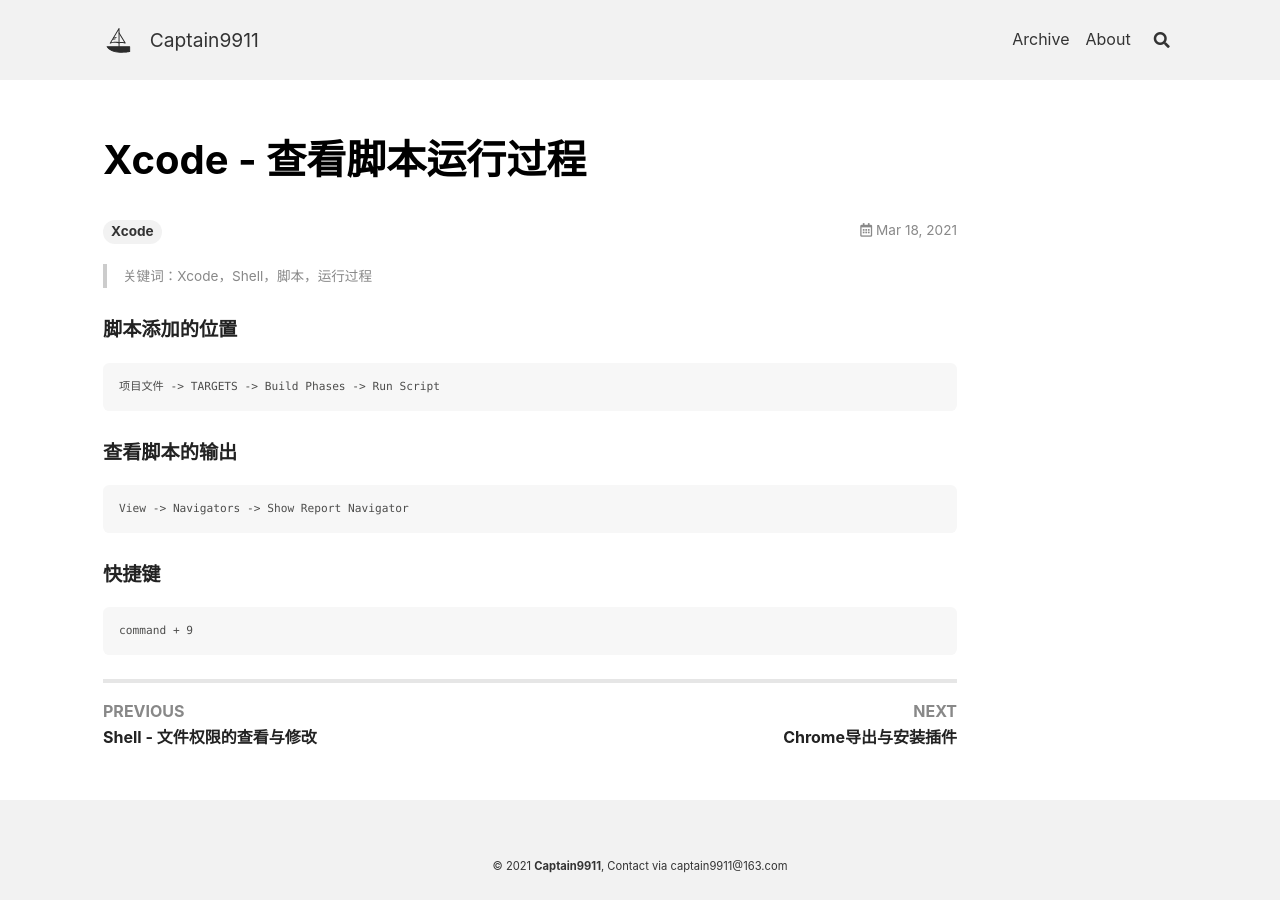
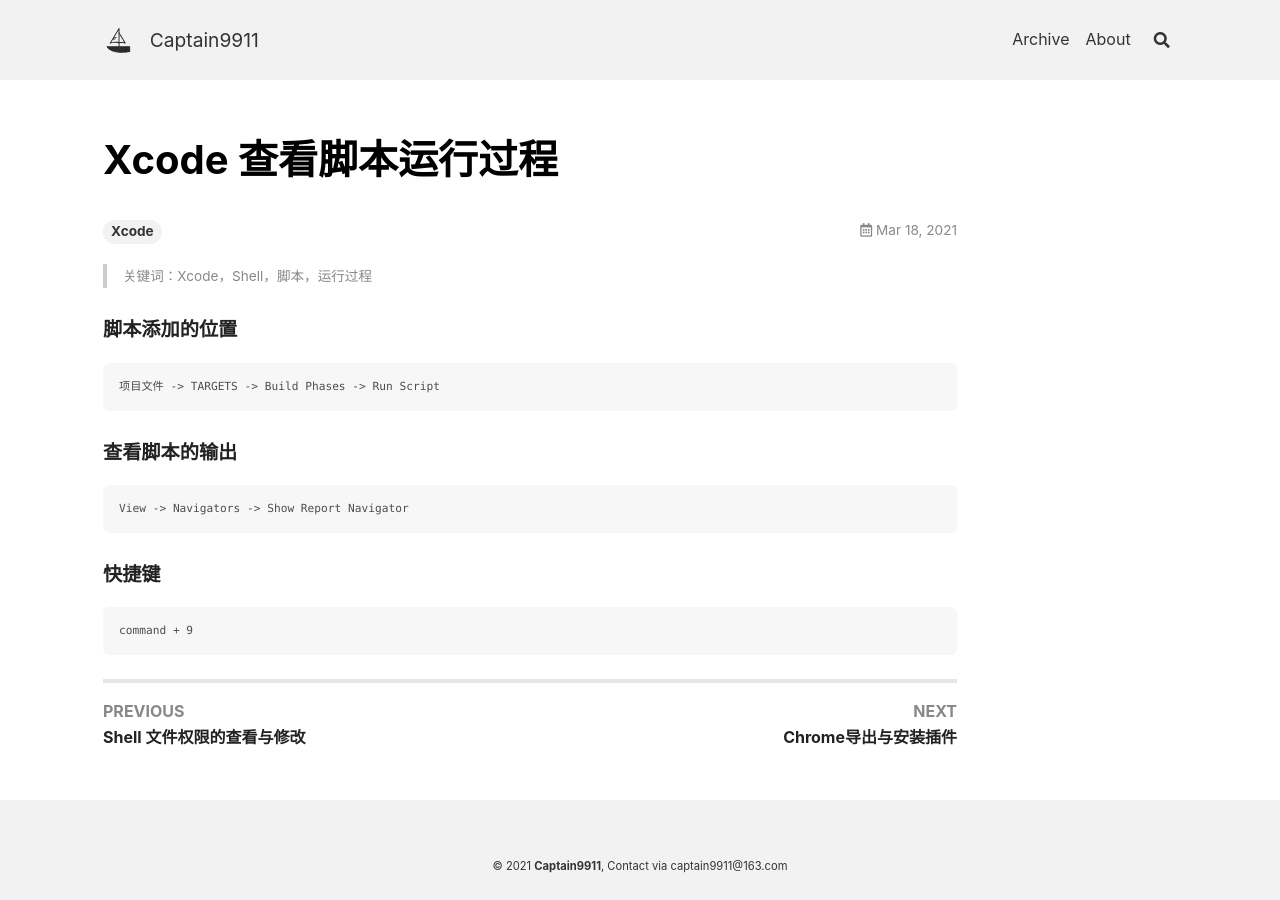
Before and after one commit to captain9911/blog, a Jekyll site: the page built from _posts/2021-03-18-xcode-查看脚本运行结果.md, in a window 1280 px wide. Built offline with Jekyll 4.4.1, drawn with Linux system fonts in a browser that asks for light colours; nearby versions of some CDN libraries; comment, search, counter and statistics services are not loaded.

Commit message:
commit blog 2022-10-28 10:39:58

```diff
--- a/_posts/2021-03-18-xcode-查看脚本运行结果.md
+++ b/_posts/2021-03-18-xcode-查看脚本运行结果.md
@@ -1,5 +1,5 @@
 ---
-title: Xcode - 查看脚本运行过程
+title: Xcode 查看脚本运行过程
 tags: Xcode
 key: 2021-03-18-xcode-查看脚本运行结果
 ---
```
Also changed, not shown: _posts/2021-03-15-shell-文件权限.md (+1 -1 lines).
